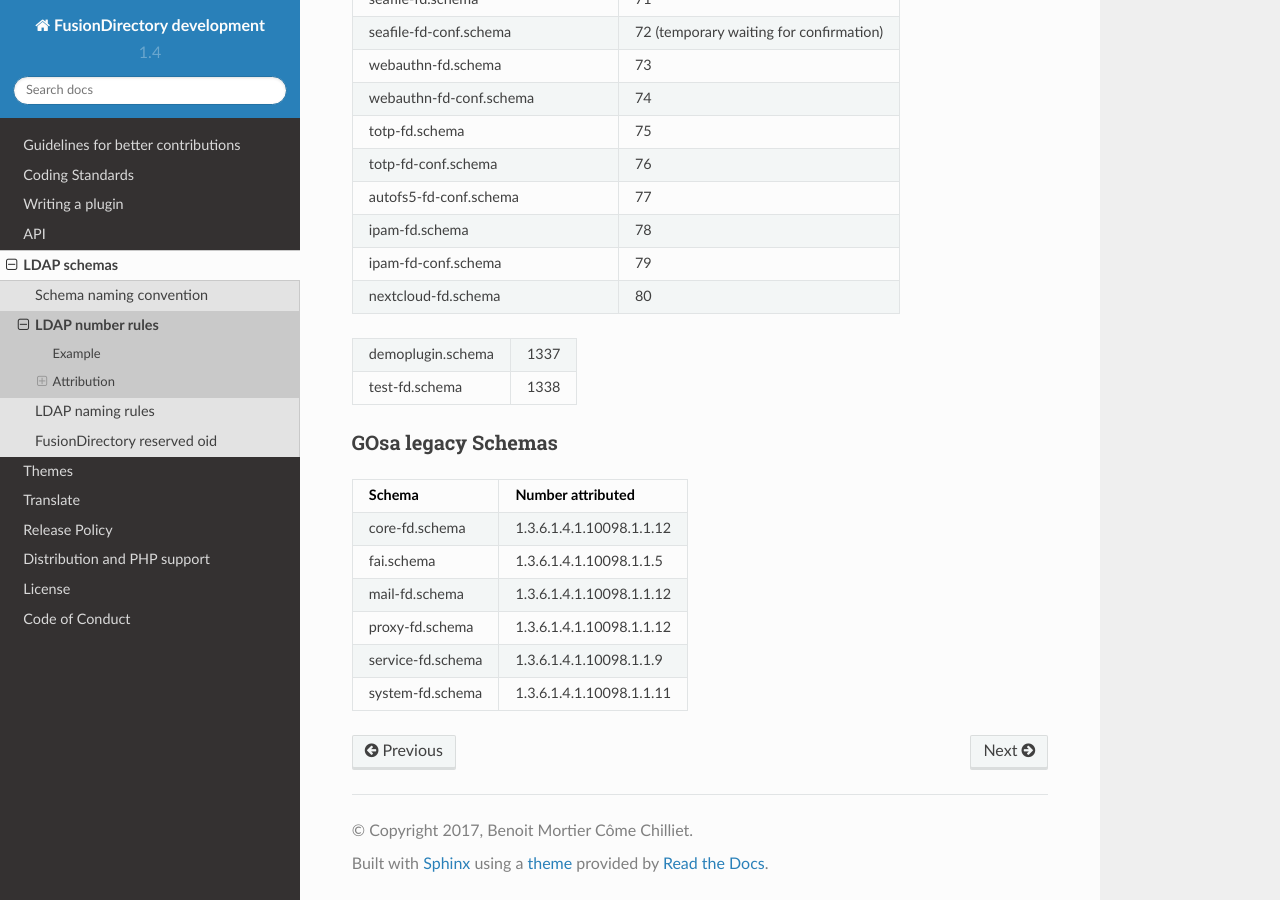
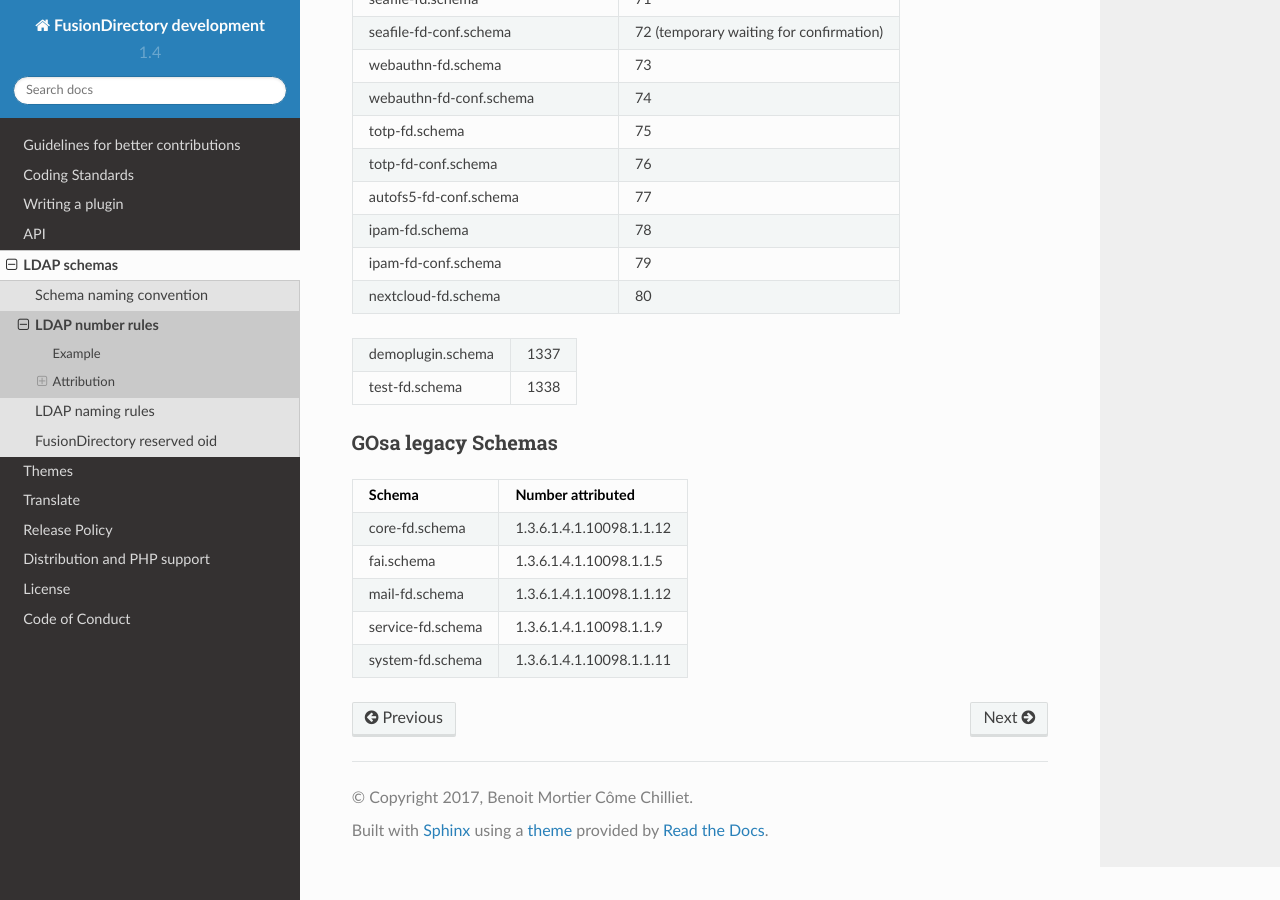
Before and after one commit to fusiondirectory/fusiondirectory-dev-manual, a Sphinx documentation site: the page built from source/schemas/numberrules.rst, in a window 1280 px wide and 900 px high, scrolled down 3223 px. Built offline with Sphinx 7.4.7 and the Read the Docs theme 2.0.0, drawn with Linux system fonts in a browser that asks for light colours.

Commit message:
:ambulance: fix(schema) remove the proxy-fd.schema from the list of schema in the dev manual
Signed-off-by: Benoit Mortier <benoit.mortier@fusiondirectory.org>

```diff
--- a/source/schemas/numberrules.rst
+++ b/source/schemas/numberrules.rst
@@ -131,7 +131,6 @@ Schema              Number attributed
 core-fd.schema      1.3.6.1.4.1.10098.1.1.12
 fai.schema          1.3.6.1.4.1.10098.1.1.5
 mail-fd.schema      1.3.6.1.4.1.10098.1.1.12
-proxy-fd.schema     1.3.6.1.4.1.10098.1.1.12
 service-fd.schema   1.3.6.1.4.1.10098.1.1.9
 system-fd.schema    1.3.6.1.4.1.10098.1.1.11
 =================== ======================================
```
